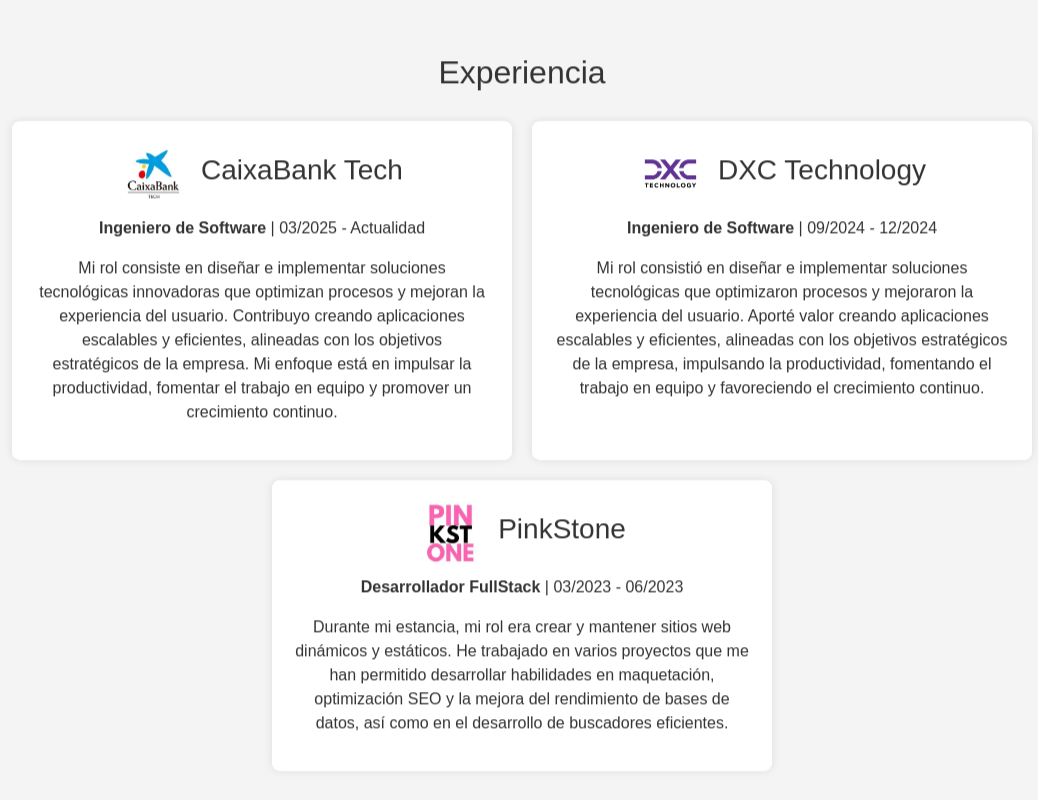
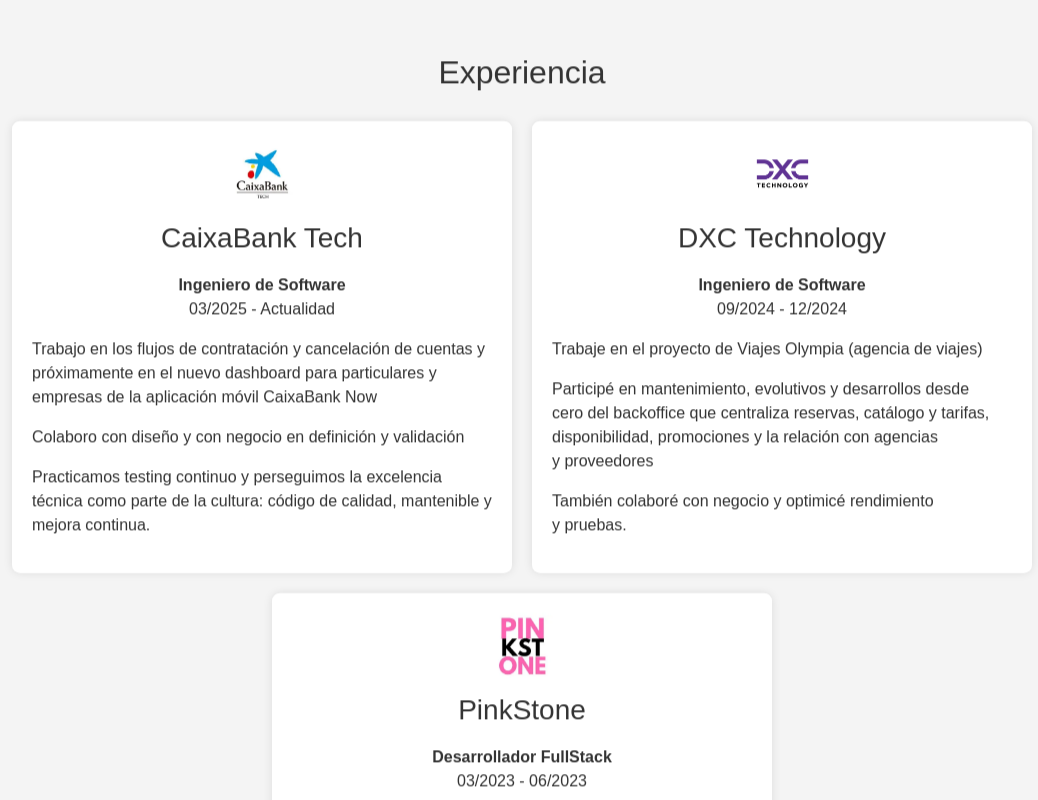
Before and after one commit to CristopherJmnz/CristopherJmnz, a React (Vite) app: page / in a window 1280 px wide. Shown: the part 2920-3720 px from the top of the page, without its empty margins (118-1156 px from the left). Built offline with nearby package versions, Linux system fonts and the light colour scheme.

Commit message:
Update work experience descriptions and enhance layout for better readability

```diff
--- a/src/common/constants/workExperience.js
+++ b/src/common/constants/workExperience.js
@@ -6,7 +6,7 @@
     position: 'Ingeniero de Software',
     period: '03/2025 - Actualidad',
     description:
-      'Mi rol consiste en diseñar e implementar soluciones tecnológicas innovadoras que optimizan procesos y mejoran la experiencia del usuario. Contribuyo creando aplicaciones escalables y eficientes, alineadas con los objetivos estratégicos de la empresa. Mi enfoque está en impulsar la productividad, fomentar el trabajo en equipo y promover un crecimiento continuo.',
+      'Trabajo en los flujos de contratación y cancelación de cuentas y próximamente en el nuevo dashboard para particulares y empresas de la aplicación móvil CaixaBank Now. Colaboro con diseño y con negocio en definición y validación. Practicamos testing continuo y perseguimos la excelencia técnica como parte de la cultura: código de calidad, mantenible y mejora continua.',
   },
   {
     id: 'dxc-technology',
@@ -15,7 +15,7 @@
     position: 'Ingeniero de Software',
     period: '09/2024 - 12/2024',
     description:
-      'Mi rol consistió en diseñar e implementar soluciones tecnológicas que optimizaron procesos y mejoraron la experiencia del usuario. Aporté valor creando aplicaciones escalables y eficientes, alineadas con los objetivos estratégicos de la empresa, impulsando la productividad, fomentando el trabajo en equipo y favoreciendo el crecimiento continuo.',
+      'Trabaje en el proyecto de Viajes Olympia (agencia de viajes). Participé en mantenimiento, evolutivos y desarrollos desde cero del backoffice que centraliza reservas, catálogo y tarifas, disponibilidad, promociones y la relación con agencias y proveedores.  También colaboré con negocio y optimicé rendimiento y pruebas.',
   },
   {
     id: 'pinkstone',
--- a/src/pages/Home/components/WorkExperience/WorkExperience.css
+++ b/src/pages/Home/components/WorkExperience/WorkExperience.css
@@ -23,7 +23,6 @@
   transition: transform 0.3s ease;
   display: flex;
   flex-direction: column;
-  align-items: center;
   -webkit-transition: transform 0.3s ease;
   -moz-transition: transform 0.3s ease;
   -ms-transition: transform 0.3s ease;
@@ -43,6 +42,7 @@
   align-items: center;
   gap: 15px;
   margin-bottom: 10px;
+  flex-direction: column;
 }
 
 .company-logo {
@@ -56,6 +56,18 @@
   -o-border-radius: 8px;
 }
 
+.experience .experience-points {
+  margin-top: 8px;
+  padding-left: 18px;
+  list-style: disc;
+  text-align: left;
+}
+
+.experience .experience-points li {
+  margin: 4px 0;
+  line-height: 1.4;
+}
+
 @media (max-width: 768px) {
   .experience li {
     width: calc(100% - 20px);
--- a/src/pages/Home/components/WorkExperience/WorkExperience.jsx
+++ b/src/pages/Home/components/WorkExperience/WorkExperience.jsx
@@ -6,18 +6,33 @@
     <Section className="experience" id="experience">
       <h2>Experiencia</h2>
       <ul>
-        {WORK_EXPERIENCE.map((job) => (
+        {WORK_EXPERIENCE.map((job) => {
+          const paragraphs = job.description.split('. ');
+          return (
             <li key={job.id} className="animate">
               <div className="experience-header">
-              <img src={`/src/assets/img/${job.logo}`} alt={job.company} className="company-logo" />
+                <img
+                  src={`/src/assets/img/${job.logo}`}
+                  alt={job.company}
+                  className="company-logo"
+                />
                 <h3>{job.company}</h3>
               </div>
               <p>
-              <b>{job.position}</b> | {job.period}
+                <span>
+                  <b>{job.position}</b>
+                </span>
+                <br />
+                <span>{job.period}</span>
               </p>
-            <p>{job.description}</p>
+              {paragraphs.map((paragraph, index) => (
+                <p style={{ textAlign: 'left' }} key={index}>
+                  {paragraph}
+                </p>
+              ))}
             </li>
-        ))}
+          );
+        })}
       </ul>
     </Section>
   );
```
Lines whose indentation alone changed are shown as unchanged.
